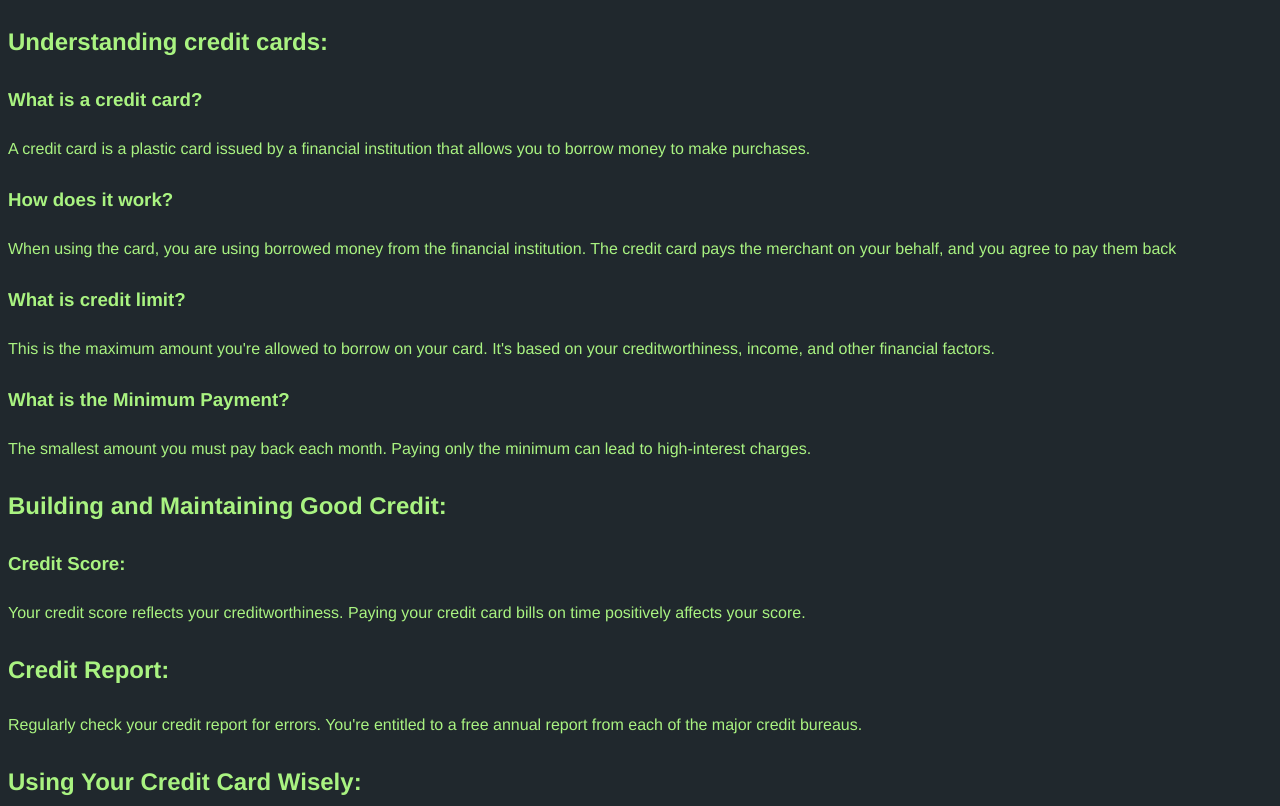
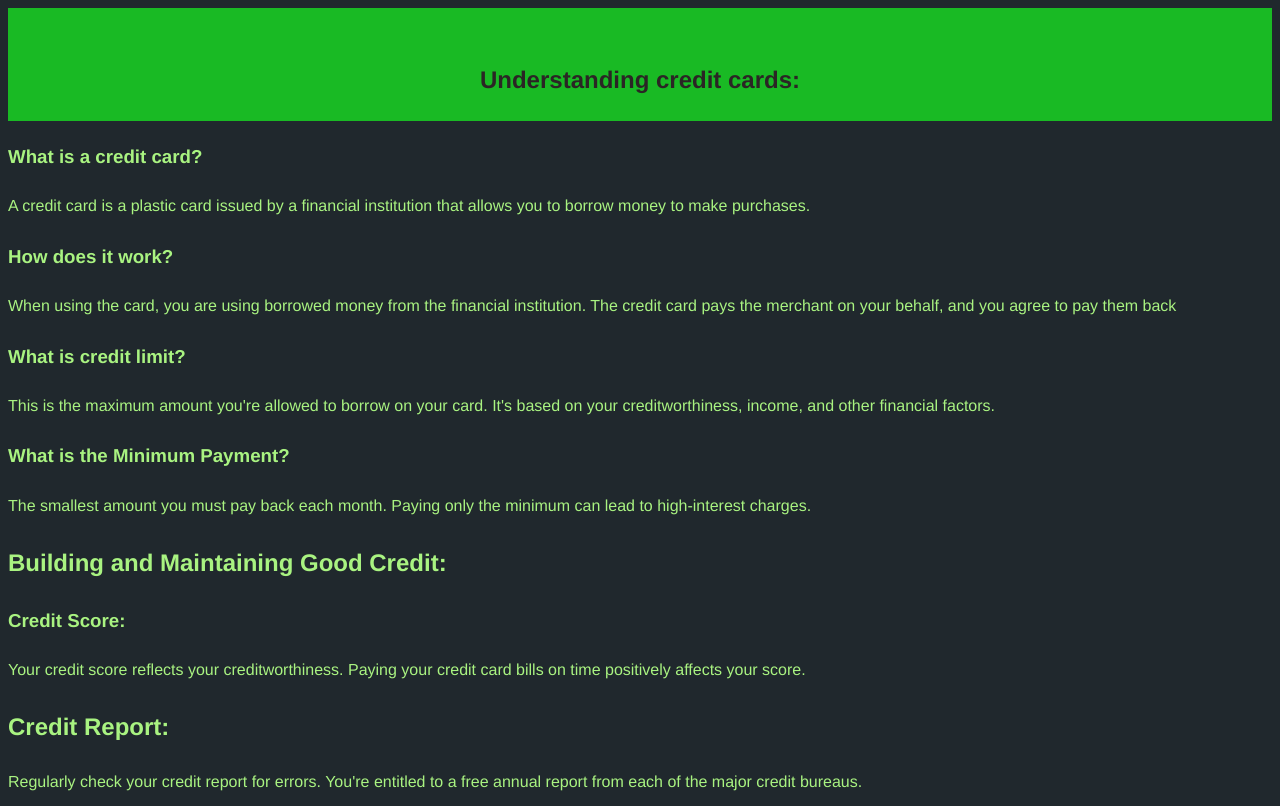
Before and after one commit to itsparvathi/tamuxhack, a plain HTML site: page index.html in a window 1280 px wide. Shown: the top 806 px of the page. Drawn offline with Linux system fonts and the light colour scheme.

Commit message:
Add files via upload

```diff
--- a/index.html
+++ b/index.html
@@ -20,8 +20,8 @@
         }
 
         header {
-          background: #998900;
-          color: #fff;
+          background: #19ba24;
+          color: #2b2525;
           padding-top: 30px;
           min-height: 60px;
 
@@ -73,8 +73,10 @@
         }
       </style>
 <body>
-<title>INTRO TO CREDIT CARD</title>
+<title>Intro to Credit Card</title>
+<header>
 <h2>Understanding credit cards:</h2>
+</header>
 <h3>What is a credit card?</h3>
 <p>A credit card is a plastic card issued by a financial institution that allows you to borrow money to make purchases.</p>
 <h3>How does it work?</h3>
```
